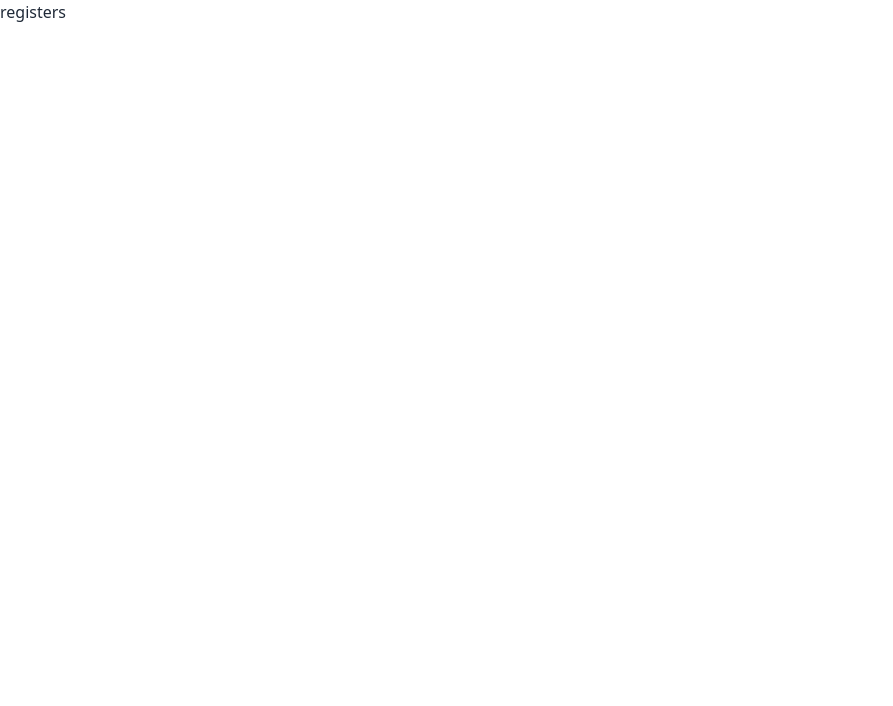
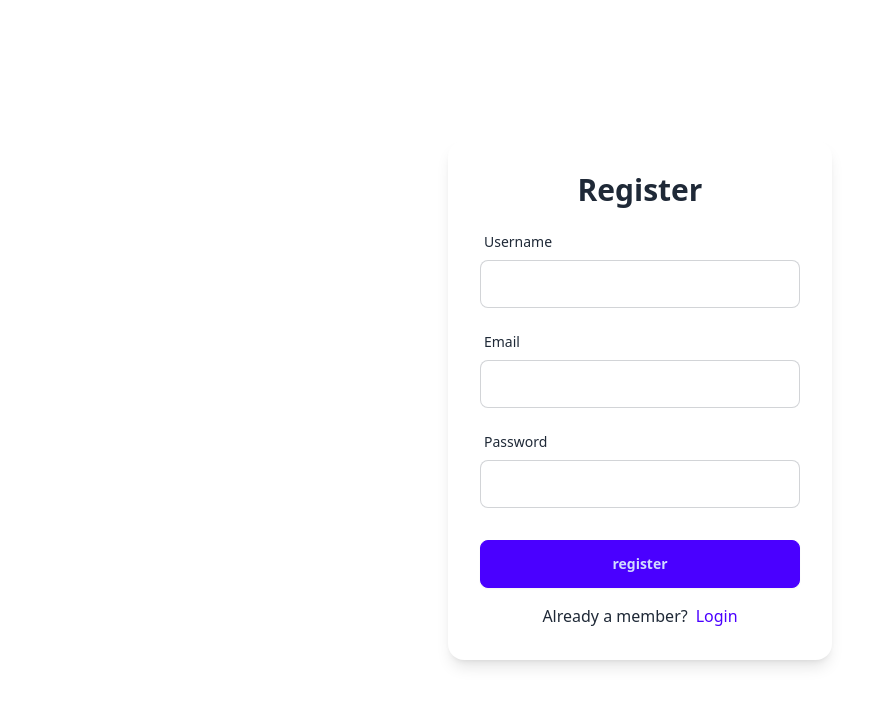
Before and after one commit to Aymen-s/comfy-store, a React (Vite) app: page /register in a window 1280 px wide. Shown: the top 706 px of the page, without its empty margins (0-893 px from the left). Built offline with nearby package versions, Linux system fonts and the light colour scheme.

Commit message:
setup the skeleton for signup page

```diff
--- a/src/pages/Register.jsx
+++ b/src/pages/Register.jsx
@@ -1,5 +1,32 @@
+import { Form, Link } from "react-router-dom";
+import { FormInput, SubmitBtn } from "../components";
+
 function Registers() {
-  return <div>registers</div>;
+  return (
+    <section className="h-screen grid place-items-center">
+      <Form
+        method="post"
+        className="card w-96 p-8 bg-base-100 shadow-lg flex flex-col gap-y-4"
+      >
+        <h4 className="text-center text-3xl font-bold">Register</h4>
+        <FormInput type="text" label="username" name="username" />
+        <FormInput type="email" label="email" name="email" />
+        <FormInput type="password" label="password" name="password" />
+        <div className="mt-4">
+          <SubmitBtn text="register" />
+        </div>
+        <p className="text-center">
+          Already a member?
+          <Link
+            to="/login"
+            className="ml-2 link link-hover link-primary capitalize"
+          >
+            login
+          </Link>
+        </p>
+      </Form>
+    </section>
+  );
 }
 
 export default Registers;
```
